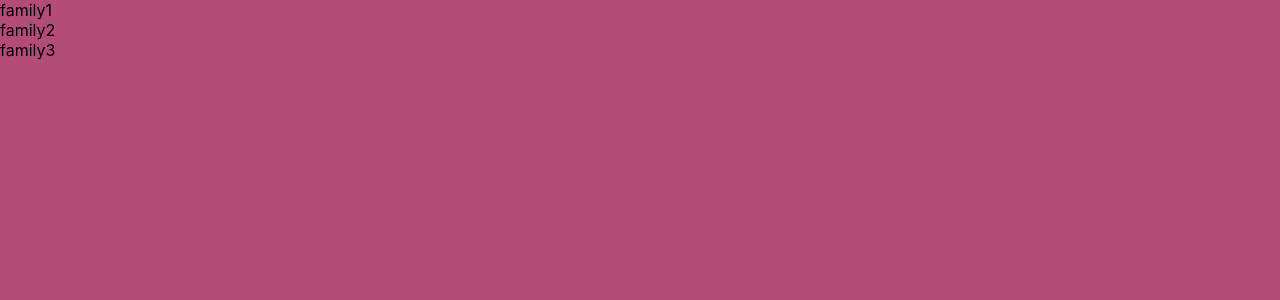
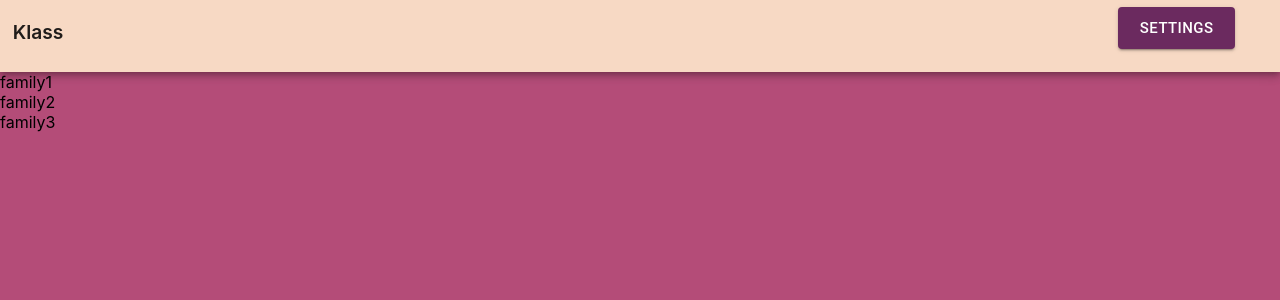
Before and after one commit to Luc-VdH/Klass_App, a React (Create React App) app in the folder klass_frontend/: page /home in a window 1280 px wide. Shown: the top 300 px of the page. Built offline with nearby package versions, Linux system fonts and the light colour scheme.

Commit message:
added navbar to home screen

```diff
--- a/klass_frontend/src/components/Home.css
+++ b/klass_frontend/src/components/Home.css
@@ -0,0 +1,23 @@
+.nav{
+    width: 100%;
+    margin:0%;
+    height: 10vh;
+}
+.navgrid{
+    width: 100%;
+    margin:0%;
+    height: 10vh;
+}
+.elementSettings{
+    margin-top: 3.2%;
+    position: relative;
+    text-align: center;
+}
+.title{
+    margin: auto;
+    height: 5vh;
+    padding-top: 2.5vh;
+    padding-left: 1vw;
+    font-size: larger;
+    font-weight: 600;
+}
--- a/klass_frontend/src/components/Home.tsx
+++ b/klass_frontend/src/components/Home.tsx
@@ -1,5 +1,6 @@
 import React, {useState} from "react";
 import './Home.css';
+import Navbar from "./Navbar";
 import {homeProps} from './interfaces/Props'
 
 function Home(props:homeProps){
@@ -11,6 +12,7 @@ function Home(props:homeProps){
 
     return(
         <div>
+            <Navbar/>
             {families.map((x: any, i: number) => {
                 return(
                     <div key={i}>{x.name}</div>
--- /dev/null
+++ b/klass_frontend/src/components/Navbar.tsx
@@ -0,0 +1,23 @@
+import { Button, Paper} from "@material-ui/core";
+import { Grid } from "@mui/material";
+import React from "react";
+import "./Home.css"
+
+function Navbar(){
+    return(
+        <Paper elevation={5} className="nav" square style={{backgroundColor: "#f7d9c4"}}>
+            <Grid container spacing={1} className="navgrid">
+                <Grid item xs={10}>
+                    <div className="title">Klass</div>
+                </Grid>
+                <Grid item xs={2}>
+                    <div className="elementSettings">
+                        <Button variant="contained" color="primary" size="large" >Settings</Button>
+                    </div>
+                </Grid>
+            </Grid>
+        </Paper>
+    );
+}
+
+export default Navbar
```
